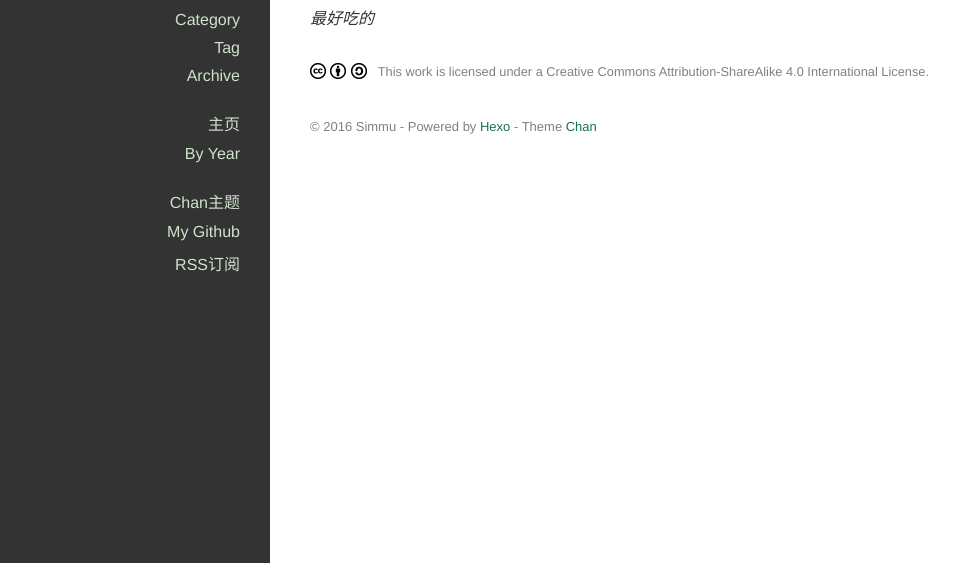
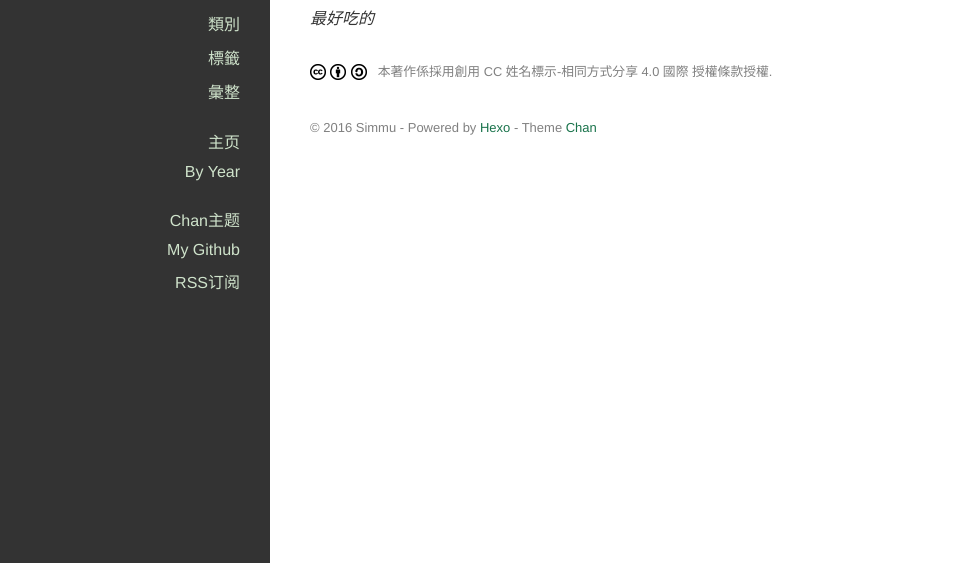
Before and after one commit to simmucheng/xiammu.github.io, a plain HTML site: page 2016/06/07/the-first-picture/index.html in a window 1280 px wide. Shown: the part 237-800 px from the top of the page, without its empty margins (130-1089 px from the left). Drawn offline with nearby package versions, Linux system fonts and the light colour scheme; a script that the page names is missing.

Commit message:
Site updated: 2016-06-07 20:36:55

```diff
--- a/2016/06/07/the-first-picture/index.html
+++ b/2016/06/07/the-first-picture/index.html
@@ -103,21 +103,21 @@
 
 
               <li class="category-list-container">
-                <a href="javascript:;">Category</a>
+                <a href="javascript:;">類別</a>
 
               </li>
 
 
 
               <li class="tag-list-container">
-                <a href="javascript:;">Tag</a>
+                <a href="javascript:;">標籤</a>
                 <ul class="tag-list"><li class="tag-list-item"><a class="tag-list-link" href="/tags/感想/">感想</a><span class="tag-list-count">1</span></li></ul>
               </li>
 
 
 
               <li class="archive-list-container">
-                <a href="javascript:;">Archive</a>
+                <a href="javascript:;">彙整</a>
                 <ul class="archive-list"><li class="archive-list-item"><a class="archive-list-link" href="/archives/2016/">2016</a><span class="archive-list-count">1</span></li></ul>
               </li>
 
@@ -200,7 +200,7 @@
   <footer class="article-footer">
 
   <div class="cc">
-    <a href="http://creativecommons.org/licenses/by-sa/4.0/deed.en" target="_blank" title="Attribution-ShareAlike">
+    <a href="http://creativecommons.org/licenses/by-sa/4.0/deed.en" target="_blank" title="姓名標示-相同方式分享">
       <img src="/images/cc/cc.png">
 
           <img src="/images/cc/by.png">
@@ -208,7 +208,7 @@
           <img src="/images/cc/sa.png">
 
       <span>
-        This work is licensed under a Creative Commons Attribution-ShareAlike 4.0 International License.
+        本著作係採用創用 CC 姓名標示-相同方式分享 4.0 國際 授權條款授權.
       </span>
     </a>
   </div>
--- a/atom.xml
+++ b/atom.xml
@@ -8,10 +8,7 @@
   <updated>2016-06-07T08:48:34.000Z</updated>
   <id>http://xiammu.github.io/</id>
 
-  <author>
-    <name>John Doe</name>
 
-  </author>
 
   <generator uri="http://hexo.io/">Hexo</generator>
 
```
Also changed, not shown: archives/2016/06/index.html (+4 -4 lines), archives/2016/index.html (+4 -4 lines), archives/index.html (+4 -4 lines), index.html (+3 -3 lines), tags/感想/index.html (+4 -4 lines).
